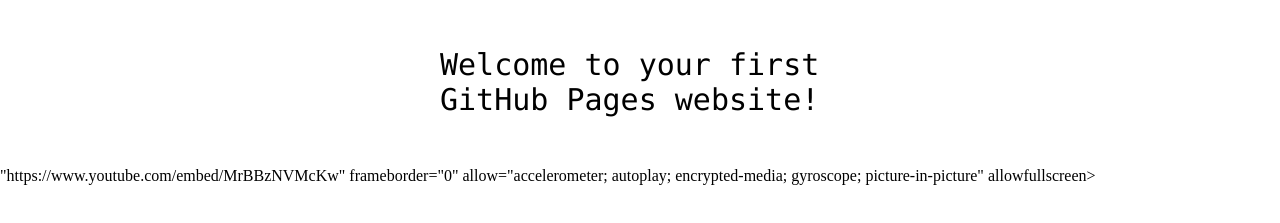
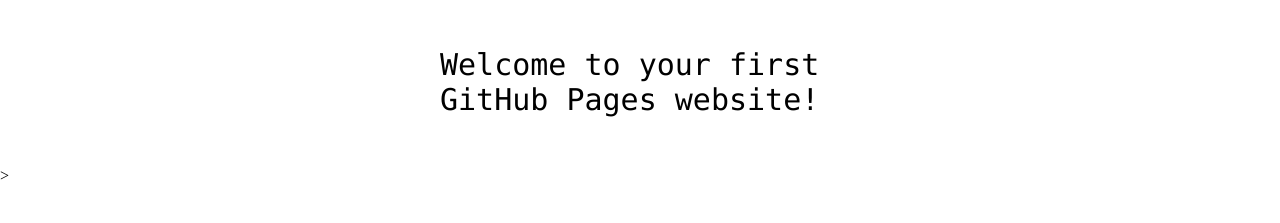
Before and after one commit to 4nip-artem/4nip-artem.github.io-, a plain HTML site: page index.html in a window 1280 px wide. Shown: the part 341-564 px from the top of the page. Drawn offline with Linux system fonts and the light colour scheme.

Commit message:
Update index.html

```diff
--- a/index.html
+++ b/index.html
@@ -17,4 +17,5 @@
 </body>
 </html>
 
- "https://www.youtube.com/embed/MrBBzNVMcKw" frameborder="0" allow="accelerometer; autoplay; encrypted-media; gyroscope; picture-in-picture" allowfullscreen></iframe>
+
+  >
```
